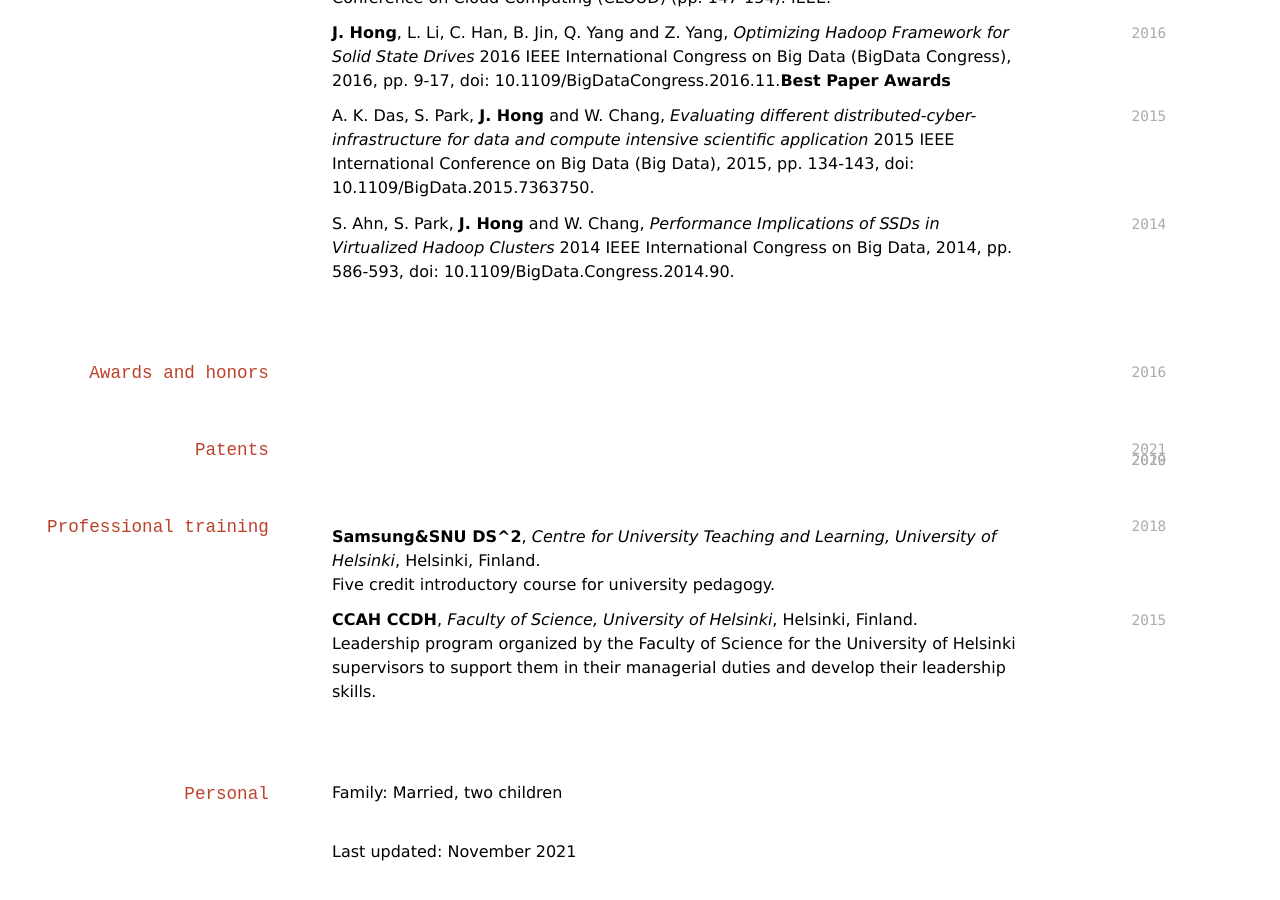
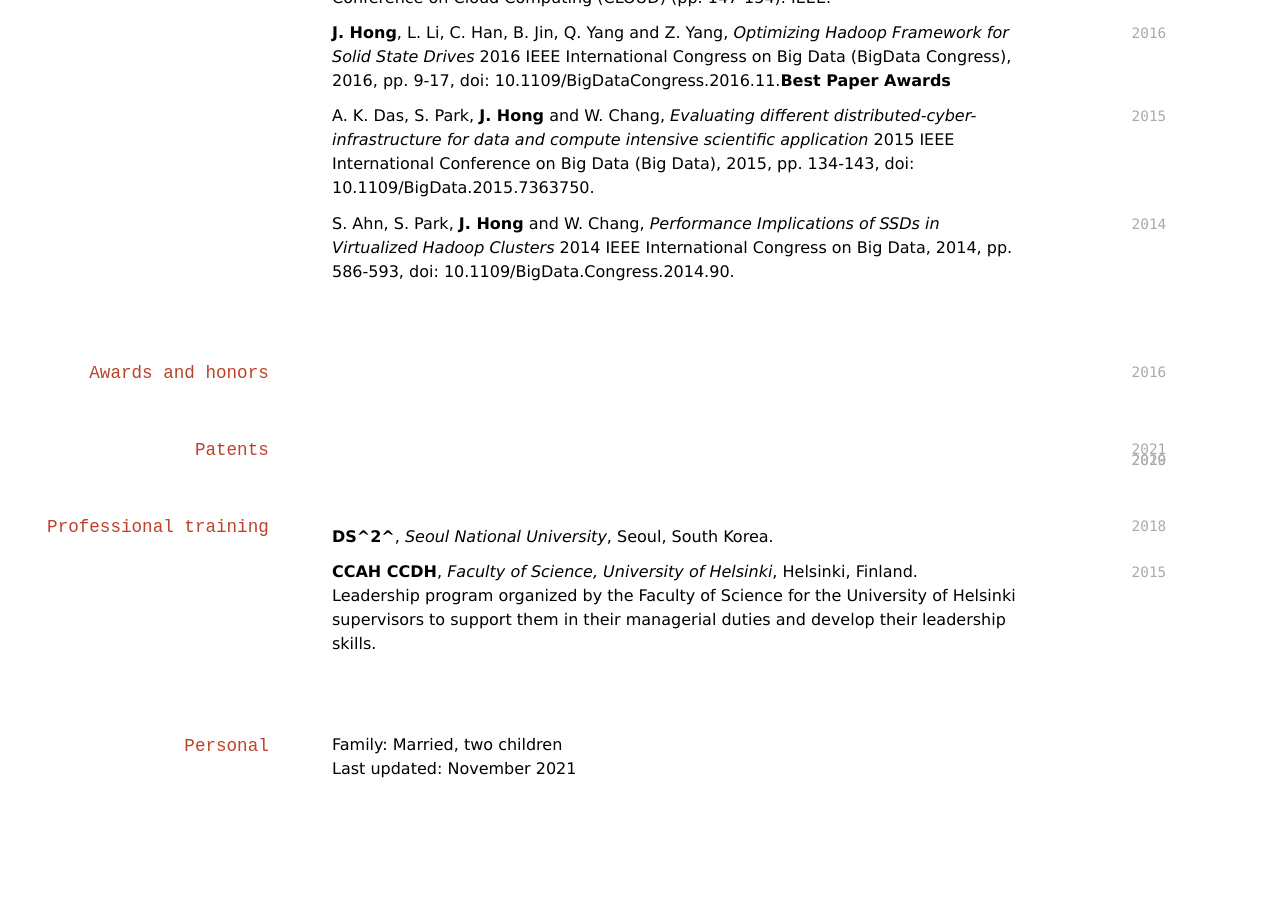
Before and after one commit to Jaeki/jaeki.github.io, a Jekyll site: the page built from index.md, in a window 1280 px wide and 900 px high, scrolled down 951 px. Built offline with Jekyll 4.4.1, drawn with Linux system fonts in a browser that asks for light colours; nearby versions of some CDN libraries; a style sheet for code colours, icons or effects is not loaded; after the commit the page ends 1767 px from its top, so only the background shows below that.

Commit message:
Update index.md

```diff
--- a/index.md
+++ b/index.md
@@ -10,7 +10,6 @@ Samsung-ro 130<br/>
 Suwon<br/>
 
 <a href="jaeki.hong@gmail.com">jaeki.hong@gmail.com</a> - +82 (10) 8951 8158
-
 <div id="webaddress">
   <a href="https://jaeki.github.io"><i class="fas fa-home"></i>jaeki.github.io</a><br/>
   <a href="https://www.linkedin.com/in/jaeki-hong-39393165/"><i class="fab fa-twitter"></i> LinkedIn</a>
@@ -80,8 +79,7 @@ S. Ahn, S. Park, **J. Hong** and W. Chang, *Performance Implications of SSDs in
 
 `2018`
 
-**Samsung&SNU DS^2**, *Centre for University Teaching and Learning, University of Helsinki*, Helsinki, Finland.<br/>
-Five credit introductory course for university pedagogy.
+**DS^2^**, *Seoul National University*, Seoul, South Korea.<br/>
 
 `2015`
 
@@ -91,5 +89,4 @@ Leadership program organized by the Faculty of Science for the University of Hel
 ## Personal
 
 Family: Married, two children
-
 <br/>Last updated: November 2021<br/><br/>
```
